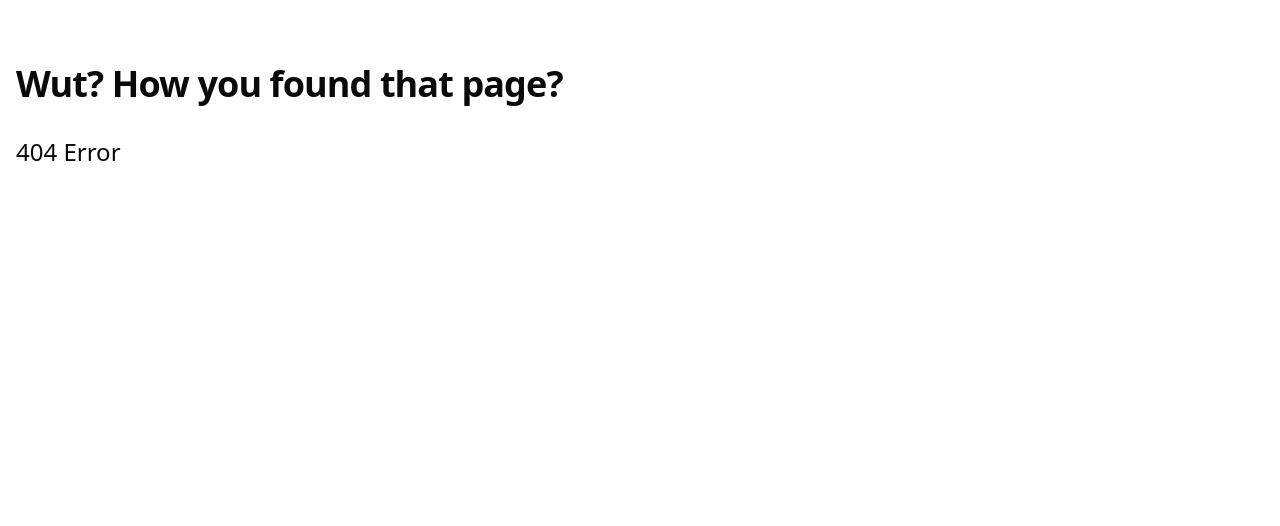
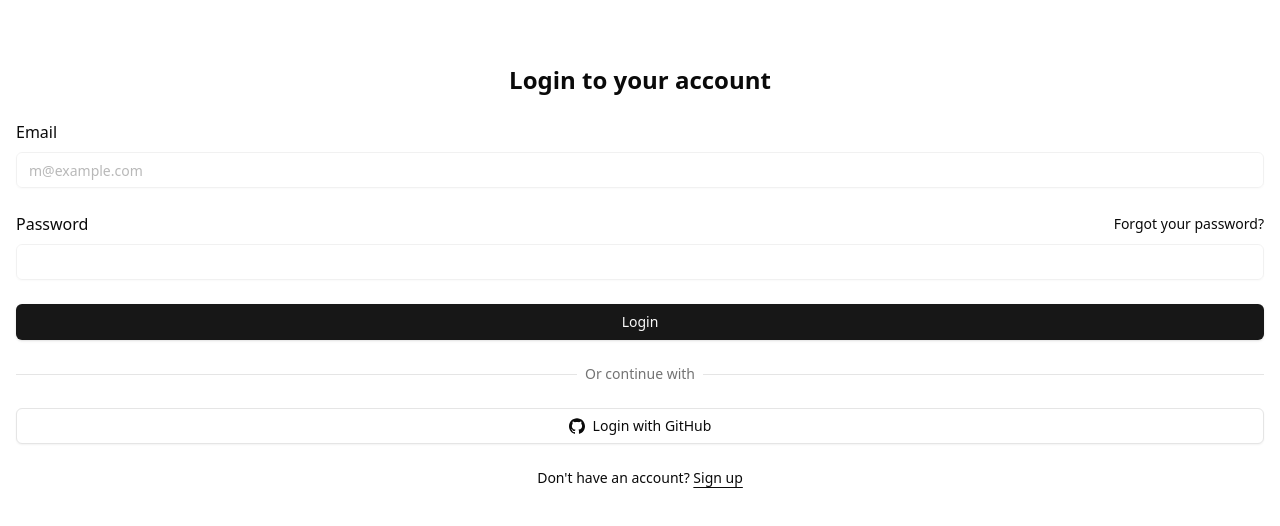
Before and after one commit to locpack/placelists-web, a React (Vite) app: page /login in a window 1280 px wide. Before the commit this address had no page. Shown: the top 526 px of the page. Built offline with nearby package versions, Linux system fonts and the light colour scheme.

Commit message:
draft: github oauth

```diff
--- a/package.json
+++ b/package.json
@@ -16,10 +16,11 @@
     "p": "vite preview"
   },
   "dependencies": {
+    "@radix-ui/react-label": "^2.1.1",
     "@radix-ui/react-menubar": "^1.1.2",
     "@radix-ui/react-navigation-menu": "^1.2.2",
     "@radix-ui/react-progress": "^1.1.0",
-    "@radix-ui/react-slot": "^1.1.0",
+    "@radix-ui/react-slot": "^1.1.1",
     "@reduxjs/toolkit": "^2.4.0",
     "axios": "^1.7.9",
     "class-variance-authority": "^0.7.1",
--- /dev/null
+++ b/src/components/ui/label.tsx
@@ -0,0 +1,19 @@
+import * as LabelPrimitive from "@radix-ui/react-label";
+import { cva, type VariantProps } from "class-variance-authority";
+import * as React from "react";
+
+import { cn } from "@/lib/utils";
+
+const labelVariants = cva(
+  "text-sm font-medium leading-none peer-disabled:cursor-not-allowed peer-disabled:opacity-70"
+);
+
+const Label = React.forwardRef<
+  React.ElementRef<typeof LabelPrimitive.Root>,
+  React.ComponentPropsWithoutRef<typeof LabelPrimitive.Root> & VariantProps<typeof labelVariants>
+>(({ className, ...props }, ref) => (
+  <LabelPrimitive.Root ref={ref} className={cn(labelVariants(), className)} {...props} />
+));
+Label.displayName = LabelPrimitive.Root.displayName;
+
+export { Label };
--- a/src/main.tsx
+++ b/src/main.tsx
@@ -6,6 +6,7 @@ import App from "./app";
 import "./index.css";
 import DiscoverPage from "./pages/discover-page";
 import ErrorPage from "./pages/error-page";
+import LoginPage from "./pages/login-page";
 import PlacelistPage from "./pages/placelist-page";
 import { Path } from "./settings";
 import { store } from "./store/main";
@@ -20,6 +21,7 @@ createRoot(document.getElementById("root")!).render(
           <Route path={Path.Home} element={<App />}>
             <Route path={Path.Discover} element={<DiscoverPage />} />
             <Route path={`${Path.Placelists}/:id`} element={<PlacelistPage />} />
+            <Route path={Path.Login} element={<LoginPage />} />
             {/* <Route path={Path.Profile} element={<ProfilePage />} /> */}
             <Route path="*" element={<ErrorPage />} />
           </Route>
--- /dev/null
+++ b/src/pages/login-page.tsx
@@ -0,0 +1,84 @@
+import { Button } from "@/components/ui/button";
+import { Input } from "@/components/ui/input";
+import { FRONTEND_URL, OAUTH_GITHUB_CLIENT_ID, OAUTH_GITHUB_CLIENT_SECRET, Path } from "@/settings";
+import { Label } from "@radix-ui/react-menubar";
+import axios from "axios";
+import { useEffect } from "react";
+import { useSearchParams } from "react-router";
+
+function LoginPage() {
+  const [searchParams] = useSearchParams();
+
+  useEffect(() => {
+    const code = searchParams.get("code");
+    if (!code) {
+      return;
+    }
+
+    axios.post("https://github.com/login/oauth/access_token", {
+      params: {
+        client_id: OAUTH_GITHUB_CLIENT_ID,
+        client_secret: OAUTH_GITHUB_CLIENT_SECRET,
+        code: code,
+      },
+      headers: {
+        Acceps: "application/json",
+      },
+    });
+  }, []);
+
+  function loginWithGithub() {
+    axios.get("https://github.com/login/oauth/authorize", {
+      params: {
+        client_id: OAUTH_GITHUB_CLIENT_ID,
+        redirect_uri: `${FRONTEND_URL}/${Path.Login}`,
+      },
+    });
+  }
+
+  return (
+    <form className="flex flex-col gap-6">
+      <div className="flex flex-col items-center gap-2 text-center">
+        <h1 className="text-2xl font-bold">Login to your account</h1>
+      </div>
+      <div className="grid gap-6">
+        <div className="grid gap-2">
+          <Label>Email</Label>
+          <Input id="email" type="email" placeholder="m@example.com" required disabled />
+        </div>
+        <div className="grid gap-2">
+          <div className="flex items-center">
+            <Label>Password</Label>
+            <a href="#" className="ml-auto text-sm underline-offset-4 hover:underline">
+              Forgot your password?
+            </a>
+          </div>
+          <Input id="password" type="password" required disabled />
+        </div>
+        <Button type="submit" className="w-full">
+          Login
+        </Button>
+        <div className="relative text-center text-sm after:absolute after:inset-0 after:top-1/2 after:z-0 after:flex after:items-center after:border-t after:border-border">
+          <span className="relative z-10 bg-background px-2 text-muted-foreground">Or continue with</span>
+        </div>
+        <Button variant="outline" className="w-full" onClick={loginWithGithub}>
+          <svg xmlns="http://www.w3.org/2000/svg" viewBox="0 0 24 24">
+            <path
+              d="M12 .297c-6.63 0-12 5.373-12 12 0 5.303 3.438 9.8 8.205 11.385.6.113.82-.258.82-.577 0-.285-.01-1.04-.015-2.04-3.338.724-4.042-1.61-4.042-1.61C4.422 18.07 3.633 17.7 3.633 17.7c-1.087-.744.084-.729.084-.729 1.205.084 1.838 1.236 1.838 1.236 1.07 1.835 2.809 1.305 3.495.998.108-.776.417-1.305.76-1.605-2.665-.3-5.466-1.332-5.466-5.93 0-1.31.465-2.38 1.235-3.22-.135-.303-.54-1.523.105-3.176 0 0 1.005-.322 3.3 1.23.96-.267 1.98-.399 3-.405 1.02.006 2.04.138 3 .405 2.28-1.552 3.285-1.23 3.285-1.23.645 1.653.24 2.873.12 3.176.765.84 1.23 1.91 1.23 3.22 0 4.61-2.805 5.625-5.475 5.92.42.36.81 1.096.81 2.22 0 1.606-.015 2.896-.015 3.286 0 .315.21.69.825.57C20.565 22.092 24 17.592 24 12.297c0-6.627-5.373-12-12-12"
+              fill="currentColor"
+            />
+          </svg>
+          Login with GitHub
+        </Button>
+      </div>
+      <div className="text-center text-sm">
+        Don&apos;t have an account?{" "}
+        <a href="#" className="underline underline-offset-4">
+          Sign up
+        </a>
+      </div>
+    </form>
+  );
+}
+
+export default LoginPage;
--- a/src/settings.ts
+++ b/src/settings.ts
@@ -47,6 +47,11 @@ export enum RequestStatus {
 }
 
 export const AUTH_STATUS = AuthStatus.NotAuthorized;
+
+export const OAUTH_GITHUB_CLIENT_SECRET = "bdeb80e116381bb85936298d481e603d55763560";
+export const OAUTH_GITHUB_CLIENT_ID = "Iv23liStuMnpfUD6n3my";
+
+export const FRONTEND_URL = "http://localhost:80";
 
 export const BACKEND_URL = "https://jsonplaceholder.typicode.com";
 export const REQUEST_TIMEOUT = 5000;
```
Also changed, not shown: 1 other file (tests, documents, lock files or other folders).
